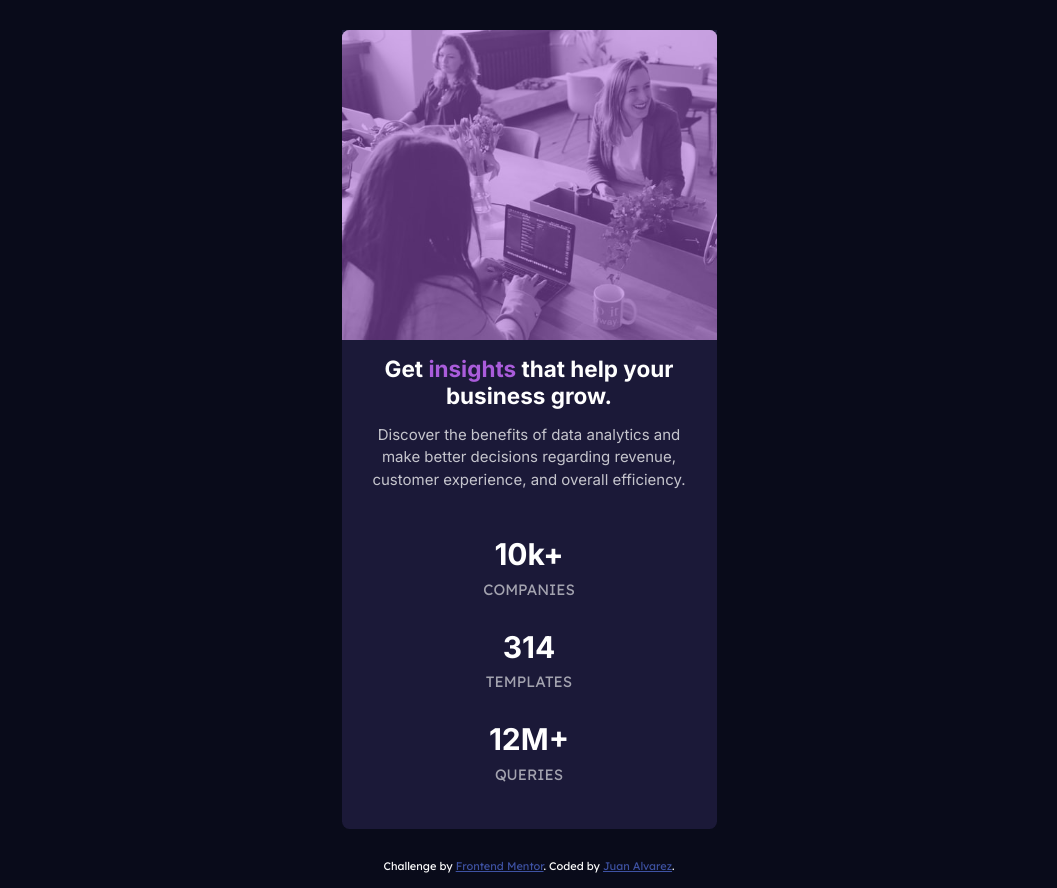
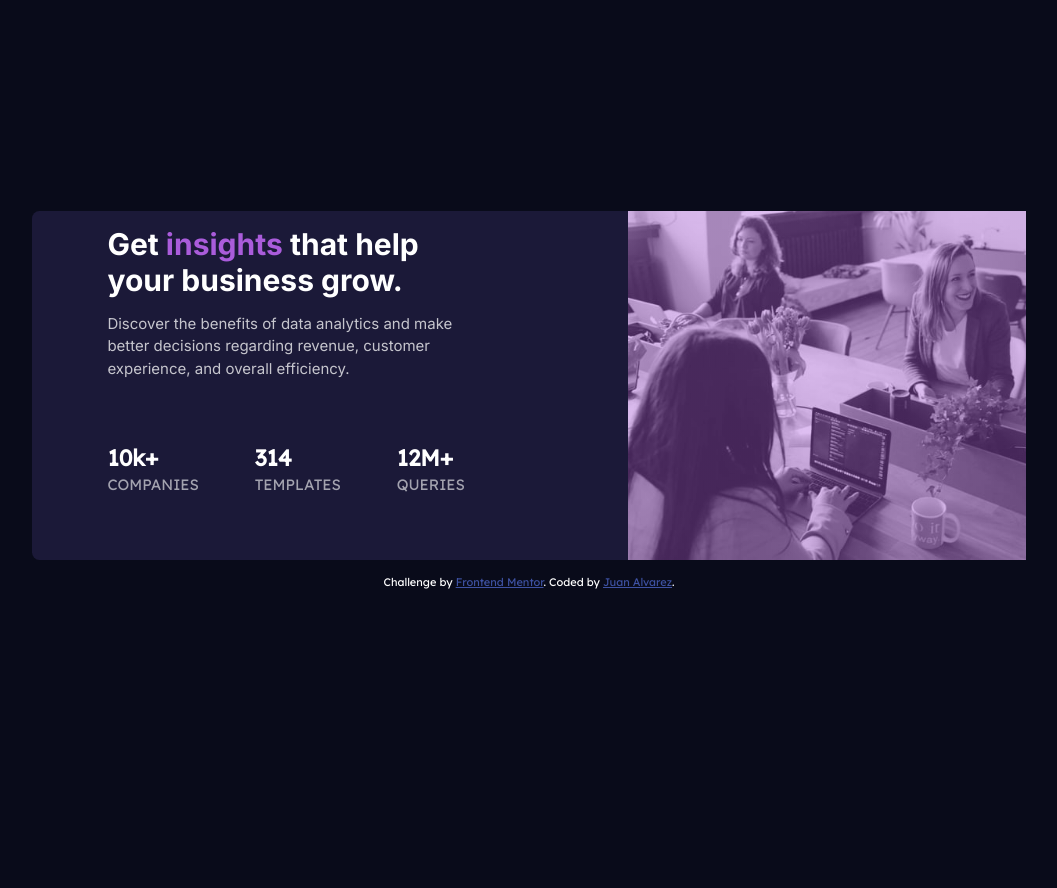
Before and after one commit to juanalvarezd/stats-card-frontendMentor, a plain HTML site: page index.html in a window 1280 px wide. Shown: the whole page, without its empty margins (111-1168 px from the left). After the commit the page ends 800 px from the top, so only its background shows below. Drawn offline with Linux system fonts and the light colour scheme.

Commit message:
Version desktop finalizada, desafio completo.

```diff
--- a/CSS/styles.css
+++ b/CSS/styles.css
@@ -28,13 +28,11 @@ body {
 }
 
 h2 {
+  font-size: 2rem;
   margin: 0;
 }
 
-img {
-  max-width: 100%;
-  border-radius: 0.5rem 0.5rem 0 0;
-}
+
 
 html {
   box-sizing: border-box;
@@ -55,11 +53,11 @@ html {
 
 .card {
   max-width: 375px;
-  margin: 2rem;
+  margin: 1rem;
   border-radius: 0 0 0.5rem 0.5rem;
   display: grid;
-  grid-template-columns: minmax(250px, 375px);
-  grid-template-rows: repeat(3, auto);
+  grid-template-columns: minmax(300px, 375px);
+  grid-template-rows: 250px repeat(2, auto);
   grid-template-areas:
     "main-image"
     "description"
@@ -69,7 +67,6 @@ html {
 
 .cover {
   width: 100%;
-  height: calc(100% - 4px);
   background-color: hsl(277, 64%, 61%, 0.5);
   position: absolute;
   top: 0;
@@ -80,6 +77,7 @@ html {
 .description {
   grid-area: description;
   text-align: center;
+  margin: 1rem 0;
 }
 
 .description p {
@@ -102,44 +100,97 @@ html {
   font-weight: 700;
 }
 
-.image-desktop {
-  display: none;
-}
+
 
 .main-image {
   grid-area: main-image;
-  position: relative;
+  background: linear-gradient(hsla(277, 64%, 61%, 0.4) 100%, rgba(255, 255, 255,0)), url(../images/image-header-mobile.jpg);
+  background-size: cover;
 }
+
+
 
 .stats {
   grid-area: stats;
-}
-
-.stats ul {
-  list-style: none;
-  font-size: 2rem;
-  padding: 0;
-  margin: 0;
+  display: flex;
+  justify-content: space-between;
+  align-items: center;
   text-align: center;
-}
-
-.stats ul li:nth-child(even) {
-  color: var(--transparent-white-60);
   font-size: 1rem;
   font-family: "Lexend deca", sans-serif;
   font-weight: 400;
-  margin-bottom: 2rem;
-  margin-top: 0.5rem;
+  margin: 0 0 2rem 0;
 }
 
+.stats h2{
+  font-size: 1.5rem;
+}
+
+.stats div{
+  margin-bottom: 1rem;
+}
+
+.stats p{
+color: var(--transparent-white-60);
+margin: 0.25rem 0  ;
+}
+
+
+
 @media (min-width: 991px) {
-  .main-image .image-movil {
-    display: none;
+  .card{
+    max-width: 100%;
+    border-radius: 0.5rem 0 0 0.5rem ;
+    grid-template-columns: repeat(3,20% ) repeat(3, 1fr);
+    grid-template-rows: repeat( 3, 1fr) 50px;
+    grid-template-areas:
+    "description description description main-image main-image main-image"
+    "description description description main-image main-image main-image"
+    "stats       stats       stats       main-image main-image main-image"
+    "stats       stats       stats       main-image main-image main-image";
+    justify-items: start;
   }
-  .image-desktop {
-    display: block;
+
+  .card .description{
+    justify-content: space-around;
+    text-align: start;
+    margin-top: inherit;
   }
-  .main-image .cover {
+
+  .cover{
     height: 100%;
+    border-radius: 0  0.5rem 0.5rem 0;
   }
+
+  .description,
+  .stats {
+    margin-left: 5rem ;
+    padding:0;
+  }
+
+  .stats{
+    flex-direction: row;
+    justify-content: space-between;
+  }
+
+ .stats h2{
+   text-align: left;
+ }
+
+ .stats div{
+  margin-bottom: 0;
 }
+
+ .card .main-image{
+   width: 100%;
+  background: linear-gradient(hsla(277, 64%, 61%, 0.4) 100%, rgba(255, 255, 255,0)), url(../images/image-header-desktop.jpg);
+  background-size: cover;
+
+}
+
+
+  .main-container{
+    width: 60%;
+  }
+
+}
--- a/index.html
+++ b/index.html
@@ -1,5 +1,6 @@
 <!DOCTYPE html>
 <html lang="en">
+
 <head>
   <meta charset="UTF-8">
   <meta name="viewport" content="width=device-width, initial-scale=1.0">
@@ -11,29 +12,31 @@
     rel="stylesheet">
   <link rel="stylesheet" href="CSS/styles.css">
 </head>
+
 <body>
   <section class="card">
     <article class="main-image">
-      <img src="images/image-header-mobile.jpg" alt="main image" class="image-movil">
-      <img src="images/image-header-desktop.jpg" alt="main image" class="image-desktop">
-      <div class="cover"></div>
     </article>
-    <article class="description">
+    <article class="description main-container">
       <h2>
         Get <span>insights</span> that help your business grow.
       </h2>
       <p>Discover the benefits of data analytics and make better decisions regarding revenue, customer
         experience, and overall efficiency.</p>
     </article>
-    <article class="stats">
-      <ul>
-        <li>10k+</li>
-        <li>COMPANIES</li>
-        <li>314</li>
-        <li>TEMPLATES</li>
-        <li>12M+</li>
-        <li>QUERIES</li>
-      </ul>
+    <article class="stats main-container">
+      <div class="companies">
+        <h2>10k+</h2>
+        <p>COMPANIES</p>
+      </div>
+      <div class="templates">
+        <h2>314</h2>
+        <p>TEMPLATES</p>
+      </div>
+      <div class="queries">
+        <h2>12M+</h2>
+        <p>QUERIES</p>
+      </div>
     </article>
   </section>
   <div class="attribution">
@@ -41,4 +44,5 @@
     Coded by <a href="https://github.com/juanalvarezd">Juan Alvarez</a>.
   </div>
 </body>
+
 </html>
```
